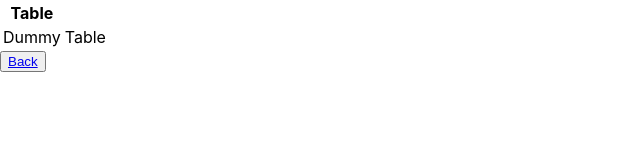
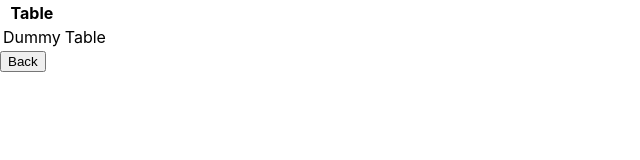
Before and after one commit to troshha/test-react, a React (Create React App) app: page /test-react/routes/dummyTable.js in a window 1280 px wide. Shown: the top 160 px of the page, without its empty margins (0-640 px from the left). Built offline with nearby package versions, Linux system fonts and the light colour scheme.

Commit message:
redirect add

```diff
--- a/src/routes/DummyChart.js
+++ b/src/routes/DummyChart.js
@@ -1,4 +1,4 @@
-import { Link } from 'react-router-dom';
+import { redirect } from 'react-router-dom';
 
 const DummyChart = () => (
     <>
@@ -15,9 +15,7 @@ const DummyChart = () => (
                 </tr>
             </tbody>
         </table>
-        <button>
-            <Link to={'test-react/'}>Back</Link>
-        </button>
+        <button onClick={() => redirect('test-react/')}>Back</button>
     </>
 );
 
--- a/src/routes/DummyList.js
+++ b/src/routes/DummyList.js
@@ -1,4 +1,4 @@
-import { Link } from 'react-router-dom';
+import { redirect } from 'react-router-dom';
 
 const DummyList = () => (
     <>
@@ -15,9 +15,7 @@ const DummyList = () => (
                 </tr>
             </tbody>
         </table>
-        <button>
-            <Link to={'test-react/'}>Back</Link>
-        </button>
+        <button onClick={() => redirect('test-react/')}>Back</button>
     </>
 );
 
--- a/src/routes/DummyTable.js
+++ b/src/routes/DummyTable.js
@@ -1,4 +1,4 @@
-import { Link } from 'react-router-dom';
+import { redirect } from 'react-router-dom';
 
 const DummyTable = () => (
     <>
@@ -15,9 +15,7 @@ const DummyTable = () => (
                 </tr>
             </tbody>
         </table>
-        <button>
-            <Link to={'test-react/'}>Back</Link>
-        </button>
+        <button onClick={() => redirect('test-react/')}>Back</button>
     </>
 );
 
```
